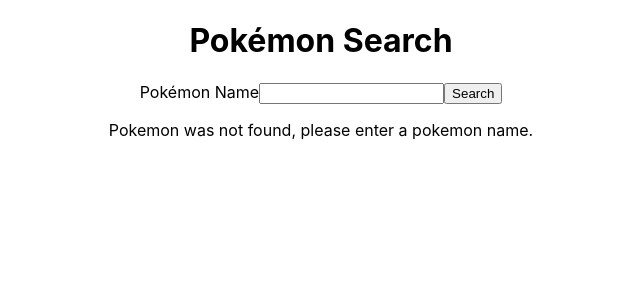
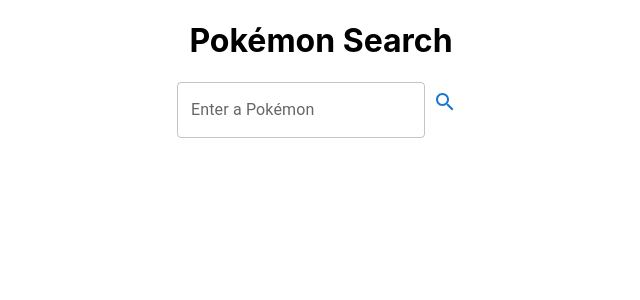
Before and after one commit to bakanano/onomatopoeia-search, a React (Create React App) app in the folder my-app/: page / in a window 1280 px wide. Before the commit this address had no page. Shown: the top 300 px of the page, without its empty margins (319-959 px from the left). Built offline with nearby package versions, Linux system fonts and the light colour scheme.

Commit message:
Added background color based on pokemon type

```diff
--- a/my-app/src/App.tsx
+++ b/my-app/src/App.tsx
@@ -3,7 +3,7 @@
 import axios from "axios";
 import {Pokemon} from "pokenode-ts";
 import SearchIcon from "@mui/icons-material/Search";
-import IconButton from "@mui/material/IconButton";
+import {IconButton, TextField, Card} from "@mui/material/";
 
 function App() {
 
@@ -38,6 +38,52 @@
     }
   }
 
+  function getBackgroundColor(poke: Pokemon | undefined | null) {
+    let backgroundColor = "#EEE8AA";
+    if (poke === undefined || poke === null) {
+      return backgroundColor;
+    }
+    let pokemonTypes = poke.types.map((pokeType) => pokeType.type.name);
+    if (pokemonTypes.includes("normal")) {
+      backgroundColor = "#A8A77A";
+    } else if (pokemonTypes.includes("fire")) {
+      backgroundColor = "#EE8130";
+    } else if (pokemonTypes.includes("water")) {
+      backgroundColor = "#6390F0";
+    } else if (pokemonTypes.includes("electric")) {
+      backgroundColor = "#F7D02C";
+    } else if (pokemonTypes.includes("grass")) {
+      backgroundColor = "#7AC74C";
+    } else if (pokemonTypes.includes("ice")) {
+      backgroundColor = "#96D9D6";
+    } else if (pokemonTypes.includes("fighting")) {
+      backgroundColor = "#C22E28";
+    } else if (pokemonTypes.includes("poison")) {
+      backgroundColor = "#A33EA1";
+    } else if (pokemonTypes.includes("ground")) {
+      backgroundColor = "#E2BF65";
+    } else if (pokemonTypes.includes("flying")) {
+      backgroundColor = "#A98FF3";
+    } else if (pokemonTypes.includes("psychic")) {
+      backgroundColor = "#F95587";
+    } else if (pokemonTypes.includes("bug")) {
+      backgroundColor = "#A6B91A";
+    } else if (pokemonTypes.includes("rock")) {
+      backgroundColor = "#B6A136";
+    } else if (pokemonTypes.includes("ghost")) {
+      backgroundColor = "#735797";
+    } else if (pokemonTypes.includes("dragon")) {
+      backgroundColor = "#6F35FC";
+    } else if (pokemonTypes.includes("dark")) {
+      backgroundColor = "#705746";
+    } else if (pokemonTypes.includes("steel")) {
+      backgroundColor = "#B7B7CE";
+    } else if (pokemonTypes.includes("fairy")) {
+      backgroundColor = "#D685AD";
+    }
+    return backgroundColor;
+  }
+
   return (
     <div className="App">
 
@@ -45,21 +91,39 @@
 
       <section className="container">
 
-        <label>Pokémon Name</label>
-        <input type="text" name="pokemon-name"
-        onChange={e=> setPokemonName(e.target.value)}></input>
-        <button onClick={search}>Search</button>
-
+        <TextField
+        type="text"
+        variant="outlined"
+        label="Enter a Pokémon"
+        placeholder="Search"
+        name="pokemon-name"
+        value={pokemonName}
+        onChange={(prop: any)=> setPokemonName(prop.target.value)}>
+        </TextField>
+        <IconButton
+        aria-label="search"
+        color="primary"
+        onClick={search}>
+          <SearchIcon></SearchIcon>
+        </IconButton>
       </section>
 
       {(pokemonInfo == undefined) ?
-      (<p>Pokemon was not found, please enter a pokemon name.</p>) :
-      <section className="card">
-        <h1>{pokemonInfo.name.charAt(0).toUpperCase() + pokemonInfo.name.slice(1)}</h1>
-        <img src={pokemonInfo.sprites.other.dream_world.front_default}/>
-        <p>Type: {getPokemonType()}</p>
-        <p>Abilties: {getPokemonAbilities().toString()}</p>
-        <p>Held Item(s): {getHeldItem().toString()}</p>
+      (<div></div>) :
+      <section>
+        <Card sx={{backgroundColor: getBackgroundColor(pokemonInfo)}}>
+            {pokemonInfo === undefined || pokemonInfo === null ? (
+            <h1>Pokemon was not found, please enter a pokemon name.</h1>
+            ) : (
+              <div>
+                <h1>{pokemonInfo.name.charAt(0).toUpperCase() + pokemonInfo.name.slice(1)}</h1>
+                <img src={pokemonInfo.sprites.other.dream_world.front_default}/>
+                <p>Type: {getPokemonType()}</p>
+                <p>Abilties: {getPokemonAbilities().toString()}</p>
+                <p>Held Item(s): {getHeldItem().toString()}</p>
+              </div>
+            )}
+        </Card>
       </section>}
 
     </div>
```
